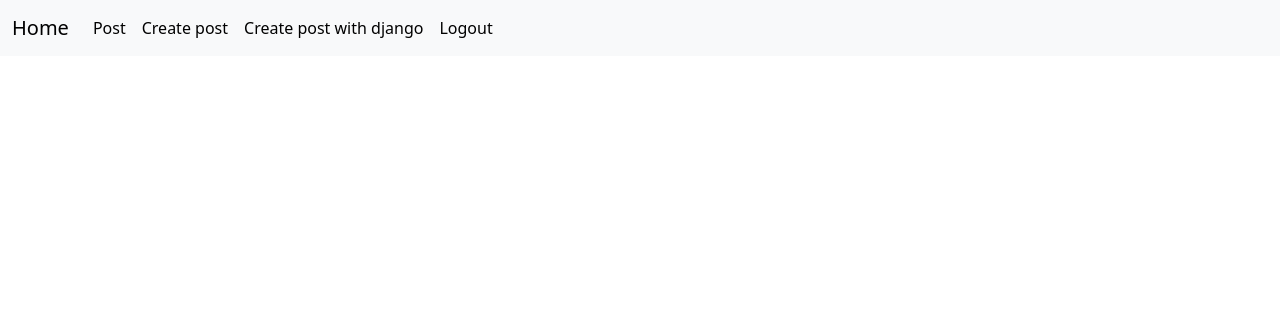
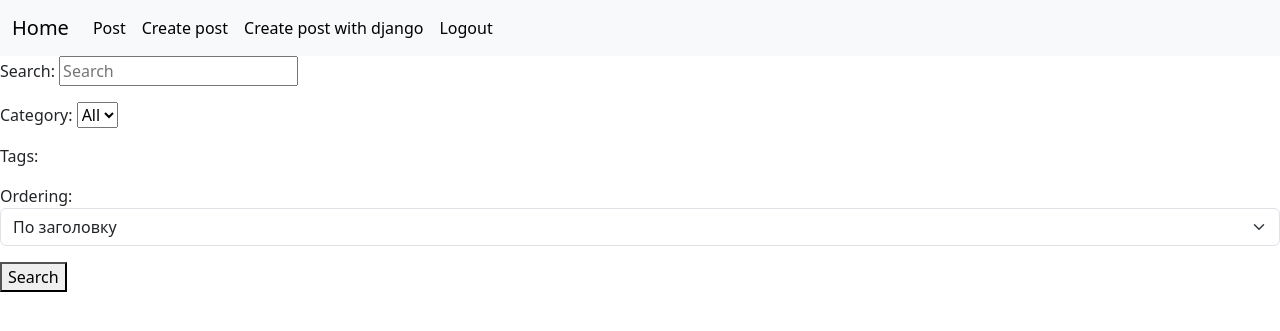
Before and after one commit to Erkinbekov-Bilim/blog_django, a Django app: page /posts/ in a window 1280 px wide. Shown: the top 331 px of the page. Run offline with Django 5.2, Linux system fonts and the light colour scheme; the visitor is signed in with stand-in values (Sample User, id 1); data that the repository does not hold is empty.

Commit message:
homework six

```diff
--- a/posts/forms.py
+++ b/posts/forms.py
@@ -1,4 +1,5 @@
 from django import forms
+from posts.models import Category, Tag
 
 
 class PostCreateForm(forms.Form):
@@ -21,3 +22,20 @@ class PostCreateForm(forms.Form):
         if title and title.lower() == "title":
             raise forms.ValidationError("'title' is not a valid title")
         return title
+
+
+class SearchForm(forms.Form):
+    search = forms.CharField(required=False ,max_length=100, widget=forms.TextInput(attrs={"placeholder": "Search"}))
+    category = forms.ModelChoiceField(queryset=Category.objects.all(), empty_label="All", required=False)
+    tags = forms.ModelMultipleChoiceField(queryset=Tag.objects.all(), widget=forms.CheckboxSelectMultiple, required=False)
+
+    orderings = (
+        ("title", "По заголовку"), # ascending - по возрастанию
+        ("-title", "По заголовку в обратном порядке"), # descending - по убыванию
+        ("rate", "По рейтингу"),
+        ("-rate", "По рейтингу в обратном порядке"),
+        ("created_at", "По дате создания"),
+        ("-created_at", "По дате создания в обратном порядке"),
+    )
+
+    ordering = forms.ChoiceField(choices=orderings, widget=forms.Select(attrs={"class": "form-select"}))
--- a/posts/views.py
+++ b/posts/views.py
@@ -1,8 +1,28 @@
 from django.shortcuts import render, HttpResponse, redirect
-from posts.forms import PostCreateForm
+from django.template.defaultfilters import title
+from unicodedata import category
+
+from posts.forms import PostCreateForm, SearchForm
 from django.contrib.auth.decorators import login_required
+from django.db.models import Q
 from .models import Post
 import random
+
+
+"""
+
+posts = [post1, post2, post3, post4, post5, post6, post7, post8, post9, post10]
+limit = 2
+page = 3
+
+start = (page - 1) * limit
+end = start + limit
+
+start = (3 - 1) * 2 = 4
+end = 4 + 2 = 6
+
+"""
+
 
 
 
@@ -21,11 +41,56 @@ def html_view(request):
 
 @login_required(login_url="/login/")
 def post_list_view(request):
+    form = SearchForm()
+    query_params = request.GET # - Здесь мы получаем ключ и значение, которые передали в url
+    limit = 3
+
     if request.method == "GET":
         posts = Post.objects.all()
+        search = query_params.get("search")
+        category_id = query_params.get("category")
+        tags = query_params.getlist("tags")
+        ordering = query_params.get("ordering")
+        page = int(query_params.get("page")) if query_params.get("page") else 1
+
+
+        if search:
+            posts = Post.objects.filter(Q(title__icontains=search) | Q(content__icontains=search))
+
+        if category_id:
+            posts = posts.filter(category_id=category_id)
+
+        if tags:
+            tags = [int(tag) for tag in tags]
+            posts = posts.filter(tags__id__in=tags)
+
+        if ordering:
+            posts = posts.order_by(ordering) # order_by - сортировка по полю
+
+        max_pages = posts.count() / limit
+        # posts = 12 / 3 = 4.0
+
+        if round(max_pages) < max_pages:
+            max_pages = round(max_pages + 1)
+
+        else:
+            max_pages = round(max_pages)
+
+        start = (page - 1) * limit
+        end = start + limit
+
+        posts = posts[start:end] # slice - start, end, step
+
+        print(posts)
+
+        print(max_pages)
+
         context = {
-            "posts": posts
+            "posts": posts,
+            "form": form,
+            "max_pages": range(1, max_pages + 1),
         }
+
         return render(request, "posts/post_list.html", context = context)
     else:
         return HttpResponse("Hello World")
--- a/templates/posts/post_list.html
+++ b/templates/posts/post_list.html
@@ -12,6 +12,12 @@
 
 </header>
     {% block content %}
+
+    <form method="get" enctype="multipart/form-data" action="/posts/">
+        {{form.as_p}}
+        <button type="submit">Search</button>
+    </form>
+
     {% for post in posts %}
 
         <div class="card" style="width: 18rem;">
@@ -29,6 +35,15 @@
         </div>
 
     {% endfor %}
+
+    <div style="display: flex; justify-content: center; margin-top: 20px; margin-bottom: 20px;">
+        {% for i in max_pages %}
+            <a href="/posts/?page={{ i }}" class="btn btn-primary">
+                {{ i }}
+            </a>
+        {% endfor %}
+    </div>
+
     {% endblock %}
 </body>
 </html>
```
Also changed, not shown: blog/settings.py (+143 -0 lines).
